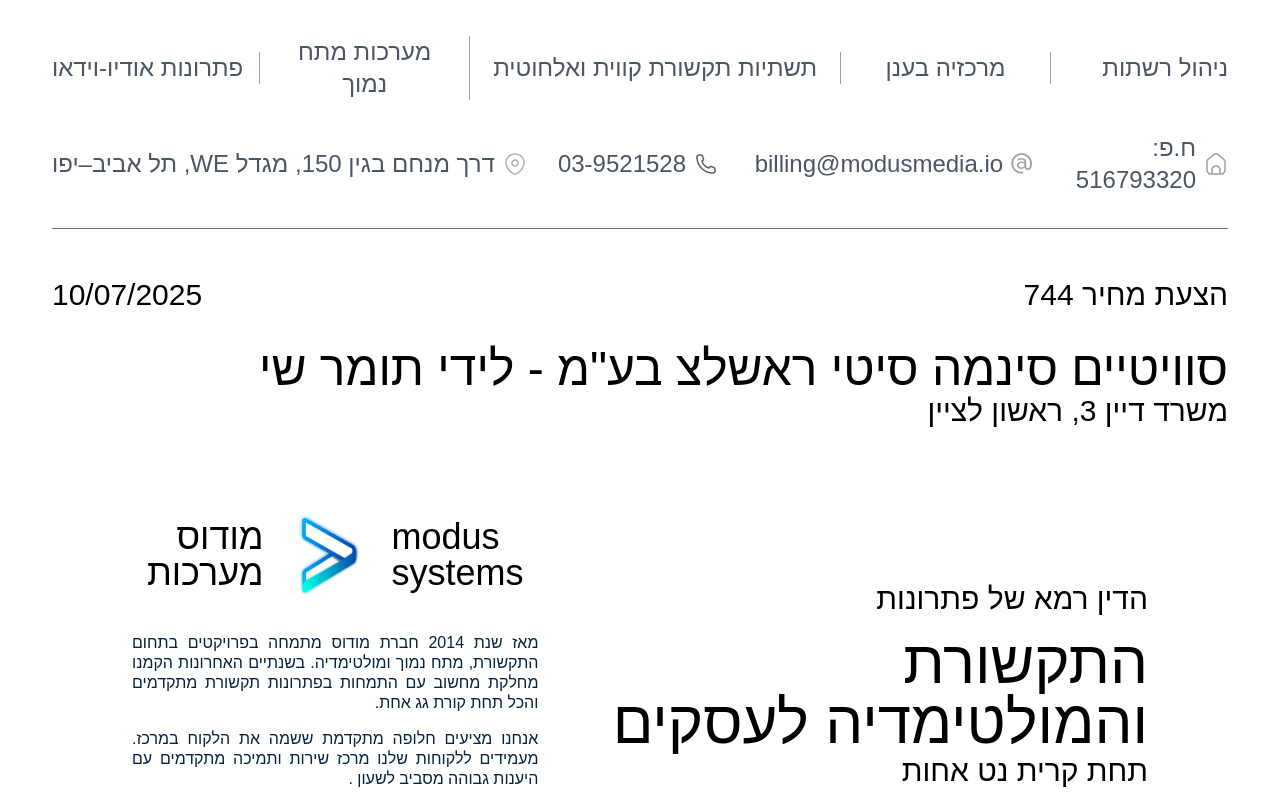
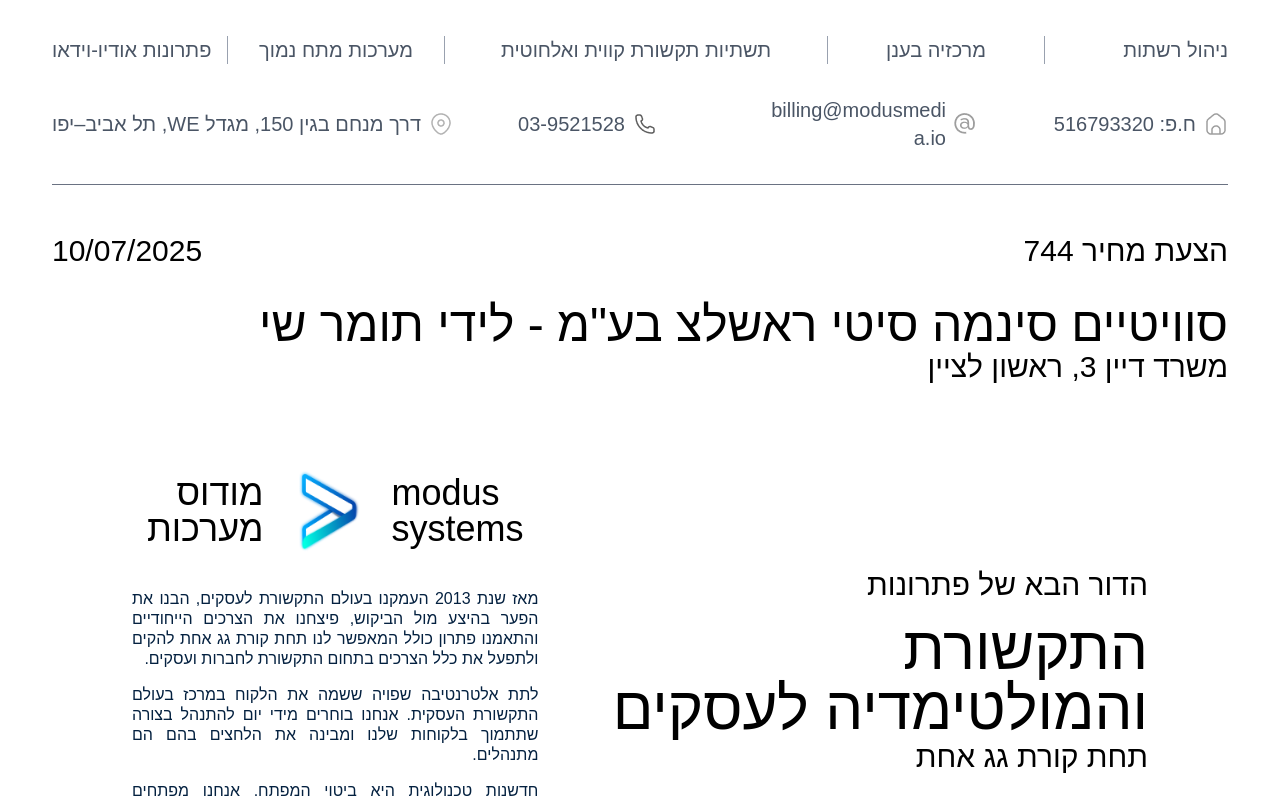
Before and after one commit to MirHussain14/Modus-Media-System, a React (Vite) app: page / in a window 1280 px wide. Shown: the part 380-1180 px from the top of the page. Built offline with nearby package versions, Linux system fonts and the light colour scheme; a web font is replaced by a local one; what dropbox, monday-sdk-js would draw is missing.

Commit message:
For Deployment

```diff
--- a/src/Invoice.jsx
+++ b/src/Invoice.jsx
@@ -33,7 +33,7 @@
         </button>
       </div>
       <div
-        className={`absolute left-5 -bottom-[21%] md:left-30 md:-bottom-[28%] ${
+        className={`absolute left-5 -bottom-[21%] md:left-[20%] md:-bottom-[28%] ${
           mode === "dark" ? "bg-[#042140]" : "bg-white"
         } w-24 h-24 md:w-40 md:h-40 rounded-full flex justify-center items-center`}
       >
@@ -70,7 +70,7 @@
         <div
           className={`flex justify-between items-center ${
             mode === "dark" ? "text-white" : "text-gray-600"
-          } text-2xl`}
+          } text-xl`}
         >
           <div className="flex-1">ניהול רשתות</div>
           <div className="text-center flex-1 border-r border-gray-400 px-4">
@@ -118,7 +118,7 @@
         <div
           className={`flex justify-between items-center ${
             mode === "dark" ? "text-white" : "text-gray-600"
-          } text-2xl`}
+          } text-xl`}
         >
           <div className="flex items-center gap-2 flex-1">
             <img src="/Home.png" alt="" />
@@ -126,7 +126,7 @@
           </div>
           <div className="flex items-center gap-2 flex-1 justify-center px-4">
             <img src="/@.png" alt="" />
-            <span>billing@modusmedia.io</span>
+            <span>billing@modusmedi a.io</span>
           </div>
           <div className="flex items-center gap-2 flex-1 justify-center px-4">
             <img src="/call.png" alt="" />
@@ -215,7 +215,7 @@
 
 const TableHeader = ({ mode }) => {
   return (
-    <div className="md:px-6">
+    <div className="md:px-10 ">
       <div className="flex justify-between md:gap-4 px-4 font-medium">
         <div
           className={`text-xs md:opacity-[80%] ${
@@ -239,7 +239,7 @@
           מחיר יח'
         </div>
         <div
-          className={`md:text-center text-xs md:opacity-[80%] ${
+          className={`md:text-left text-xs md:opacity-[80%] ${
             mode === "dark" ? "text-white" : "text-[#042140]"
           } md:text-2xl flex-1`}
         >
@@ -275,7 +275,7 @@
           <div className="flex-1"></div>
           <div className="flex-1"></div>
           <div
-            className={`text-center font-bold ${
+            className={`text-left font-bold ${
               mode === "dark" ? "text-white" : " text-gradient"
             } text-xs md:text-2xl md:flex-1`}
           >
@@ -289,7 +289,7 @@
   const [showPopup, setShowPopup] = React.useState(false);
   const isLongSubtitle = subtitle && subtitle.length > 150;
   const truncatedSubtitle = isLongSubtitle
-    ? subtitle.slice(0, 150) + "..."
+    ? subtitle.slice(0, 350) + "..."
     : subtitle;
 
   return (
@@ -300,12 +300,12 @@
           <div
             className="absolute inset-0 w-full h-full"
             style={{
-              backdropFilter: 'blur(8px)',
-              WebkitBackdropFilter: 'blur(8px)',
+              backdropFilter: "blur(8px)",
+              WebkitBackdropFilter: "blur(8px)",
               background:
-                mode === 'dark'
-                  ? 'rgba(4, 33, 64, 0.50)'
-                  : 'rgba(255,255,255,0.50)',
+                mode === "dark"
+                  ? "rgba(4, 33, 64, 0.50)"
+                  : "rgba(255,255,255,0.50)",
               zIndex: 0,
             }}
             onClick={() => setShowPopup(false)}
@@ -314,17 +314,22 @@
           <div
             className="relative z-10 rounded-3xl py-12 pe-2 ps-8 mx-auto w-[400px]"
             style={{
-              boxShadow: '0 8px 10px rgba(0,0,0,0.12)',
-              background: mode === 'dark'
-                ? 'linear-gradient(#042140, #042140) padding-box, linear-gradient(90deg, rgba(5,172,252,0.4) 0%, rgba(5,71,172,0.4) 50%, rgba(2,230,219,0.4) 100%) border-box'
-                : 'linear-gradient(#fff, #fff) padding-box, linear-gradient(90deg, rgba(5,172,252,0.4) 0%, rgba(5,71,172,0.4) 50%, rgba(2,230,219,0.4) 100%) border-box',
-              border: '2px solid transparent',
+              boxShadow: "0 8px 10px rgba(0,0,0,0.12)",
+              background:
+                mode === "dark"
+                  ? "linear-gradient(#042140, #042140) padding-box, linear-gradient(90deg, rgba(5,172,252,0.4) 0%, rgba(5,71,172,0.4) 50%, rgba(2,230,219,0.4) 100%) border-box"
+                  : "linear-gradient(#fff, #fff) padding-box, linear-gradient(90deg, rgba(5,172,252,0.4) 0%, rgba(5,71,172,0.4) 50%, rgba(2,230,219,0.4) 100%) border-box",
+              border: "2px solid transparent",
             }}
           >
             {/* Close button */}
             <button
               className={`absolute top-4 right-4 flex items-center justify-center transition-colors rounded-full cursor-pointer w-8 h-8
-                ${mode === 'dark' ? 'bg-[#031428] text-white' : 'bg-gray-300 text-[#042140]'}
+                ${
+                  mode === "dark"
+                    ? "bg-[#031428] text-white"
+                    : "bg-gray-300 text-[#042140]"
+                }
               `}
               onClick={() => setShowPopup(false)}
             >
@@ -333,7 +338,9 @@
 
             {/* Content */}
             <p
-              className={`text-right w-full mt-4 ${mode === 'dark' ? 'text-white' : 'text-black'}`}
+              className={`text-right w-full mt-4 ${
+                mode === "dark" ? "text-white" : "text-black"
+              }`}
               dir="rtl"
             >
               <span className="text-3xl my-2 block">{description} :</span>
@@ -342,8 +349,8 @@
           </div>
         </div>
       )}
-      <div className="md:px-6">
-        <div className="flex justify-between gap-4 px-4 md:px-6 py-2 border-b border-gray-300">
+      <div className="md:px-12">
+        <div className="flex justify-between gap-4 py-2 border-b border-gray-300">
           <div className="text-right flex-3">
             <div
               className={`font-medium text-xs md:text-2xl ${
@@ -390,7 +397,7 @@
             {unitPrice} ₪
           </div>
           <div
-            className={`text-center text-xs md:text-2xl font-medium ${
+            className={`text-left text-xs md:text-2xl font-medium ${
               mode === "dark" ? "text-white" : "text-gray-800"
             } flex-1`}
           >
@@ -402,7 +409,13 @@
   );
 };
 
-const PricingTable = ({ title, mode, items = [], showDownload = false, onDownloadClick }) => {
+const PricingTable = ({
+  title,
+  mode,
+  items = [],
+  showDownload = false,
+  onDownloadClick,
+}) => {
   // Calculate total price
   const totalPrice = items.reduce((sum, item) => {
     const price = parseFloat(item.totalPrice) || 0;
@@ -547,7 +560,7 @@
               mode === "dark" ? "text-white" : "text-black"
             }`}
           >
-            הדין רמא של פתרונות
+            הדור הבא של פתרונות{" "}
           </h1>
           <h2
             className={`text-3xl md:text-6xl ${
@@ -568,7 +581,7 @@
               mode === "dark" ? "text-white" : "text-black"
             }`}
           >
-            תחת קרית נט אחות
+            תחת קורת גג אחת{" "}
           </p>
         </div>
         <div className="left md:w-[40%] flex flex-col items-center">
@@ -601,25 +614,27 @@
               mode === "dark" ? "text-white" : "text-[#042140]"
             } md:text-justify text-sm mb-4 md:text-base leading-5`}
           >
-            מאז שנת 2014 חברת מודוס מתמחה בפרויקטים בתחום התקשורת, מתח נמוך
-            ומולטימדיה. בשנתיים האחרונות הקמנו מחלקת מחשוב עם התמחות בפתרונות
-            תקשורת מתקדמים והכל תחת קורת גג אחת.
+            מאז שנת 2013 העמקנו בעולם התקשורת לעסקים, הבנו את הפער בהיצע מול
+            הביקוש, פיצחנו את הצרכים הייחודיים והתאמנו פתרון כולל המאפשר לנו תחת
+            קורת גג אחת להקים ולתפעל את כלל הצרכים בתחום התקשורת לחברות ועסקים.
           </p>
           <p
             className={`text-center ${
               mode === "dark" ? "text-white" : "text-[#042140]"
             } md:text-justify text-sm mb-4 md:text-base leading-5`}
           >
-            אנחנו מציעים חלופה מתקדמת ששמה את הלקוח במרכז. מעמידים ללקוחות שלנו
-            מרכז שירות ותמיכה מתקדמים עם היענות גבוהה מסביב לשעון .
+            לתת אלטרנטיבה שפויה ששמה את הלקוח במרכז בעולם התקשורת העסקית. אנחנו
+            בוחרים מידי יום להתנהל בצורה שתתמוך בלקוחות שלנו ומבינה את הלחצים
+            בהם הם מתנהלים.
           </p>
           <p
             className={`text-center ${
               mode === "dark" ? "text-white" : "text-[#042140]"
             } md:text-justify text-sm mb-4 md:text-base leading-5`}
           >
-            נמשיך לפתח מוצרים וממשקים "אין האוס" כחול-לבן, כדיי להוביל את השוק
-            לצד לקוחותינו , בחוד החנית הטכנולוגית.
+            חדשנות טכנולוגית היא ביטוי המפתח. אנחנו מפתחים פתרונות תוכנה שיקלו
+            על הלקוח, בונים גשרים על ידי פיתוח ממשקים ודואגים לספק פתרונות
+            יצירתיים וחכמים לבעיות היומיות איתן הלקוח מתמודד.
           </p>
         </div>
       </div>
@@ -798,10 +813,11 @@
     setToastMessage("📄 Generating PDF...");
 
     try {
-      await new Promise(resolve => setTimeout(resolve, 2000));
+      await new Promise((resolve) => setTimeout(resolve, 2000));
 
       // Get the element to capture
-      const element = document.querySelector(".PDF") || document.querySelector("body");
+      const element =
+        document.querySelector(".PDF") || document.querySelector("body");
       if (!element) {
         throw new Error("Element not found");
       }
@@ -810,8 +826,8 @@
       const pngDataUrl = await domtoimage.toPng(element, {
         quality: 1,
         style: {
-          'box-shadow': 'none'
-        }
+          "box-shadow": "none",
+        },
       });
 
       // Get actual element dimensions
@@ -823,8 +839,8 @@
       const pdfHeight = elementHeight * 0.264583;
 
       // Create PDF with dynamic height based on content
-      const pdf = new jsPDF('p', 'mm', [pdfWidth, pdfHeight]);
-      pdf.addImage(pngDataUrl, 'PNG', 0, 0, pdfWidth, pdfHeight);
+      const pdf = new jsPDF("p", "mm", [pdfWidth, pdfHeight]);
+      pdf.addImage(pngDataUrl, "PNG", 0, 0, pdfWidth, pdfHeight);
 
       // Generate filename
       let subitemName = "";
@@ -835,8 +851,10 @@
       }
 
       const now = new Date();
-      const dateStr = now.toLocaleDateString('he-IL').replace(/\//g, '.');
-      const timeStr = now.toLocaleTimeString('he-IL', {hour12: false}).replace(/:/g, '.');
+      const dateStr = now.toLocaleDateString("he-IL").replace(/\//g, ".");
+      const timeStr = now
+        .toLocaleTimeString("he-IL", { hour12: false })
+        .replace(/:/g, ".");
 
       const fileName = `מודוס מדיה הצעה ${subitemName} ${dateStr}.${timeStr}.pdf`;
 
@@ -860,7 +878,6 @@
       } catch (uploadError) {
         console.error("Upload error:", uploadError);
       }
-
     } catch (error) {
       console.error("PDF generation failed:", error);
       setPdfGenerating(false);
@@ -879,7 +896,7 @@
 
     // Create download link
     const url = URL.createObjectURL(pdfFile);
-    const link = document.createElement('a');
+    const link = document.createElement("a");
     link.href = url;
     link.download = pdfFile.name;
     document.body.appendChild(link);
@@ -920,7 +937,9 @@
           setLoading(false);
         });
     });
-    return () => { isMounted = false; };
+    return () => {
+      isMounted = false;
+    };
   }, [itemId]);
 
   if (error) {
@@ -966,7 +985,10 @@
 
         {/* Toast Notification for PDF Status */}
         {showToast && (
-          <div className="fixed bottom-4 right-4 bg-gray-900 text-white px-4 py-2 rounded-lg shadow-lg z-50 animate-fade-in-out" style={{minWidth:'180px',textAlign:'center'}}>
+          <div
+            className="fixed bottom-4 right-4 bg-gray-900 text-white px-4 py-2 rounded-lg shadow-lg z-50 animate-fade-in-out"
+            style={{ minWidth: "180px", textAlign: "center" }}
+          >
             {toastMessage}
           </div>
         )}
--- a/src/InvoicePDF.jsx
+++ b/src/InvoicePDF.jsx
@@ -44,7 +44,7 @@
         <div
           className={`flex justify-between items-center ${
             mode === "dark" ? "text-white" : "text-gray-600"
-          } text-2xl`}
+          } text-xl`}
         >
           <div className="flex-1">ניהול רשתות</div>
           <div className="text-center flex-1 border-r border-gray-400 px-4">
@@ -65,7 +65,7 @@
         <div
           className={`flex justify-between items-center ${
             mode === "dark" ? "text-white" : "text-gray-600"
-          } text-2xl`}
+          } text-xl`}
         >
           <div className="flex items-center gap-2 flex-1">
             <img src="/Home.png" alt="" />
@@ -132,7 +132,7 @@
 // TableHeaderPDF Component
 const TableHeaderPDF = ({ mode }) => {
   return (
-    <div className="px-6">
+    <div className="px-10">
       <div className="flex justify-between gap-4 px-6 font-medium">
         <div
           className={`text-2xl opacity-[80%] ${
@@ -193,7 +193,7 @@
           <div className="flex-1"></div>
           <div className="flex-1"></div>
           <div
-            className={`text-center font-bold ${
+            className={`text-left font-bold ${
               mode === "dark" ? "text-white" : " text-gradient"
             } text-2xl flex-1`}
           >
@@ -240,7 +240,7 @@
           {unitPrice} ₪
         </div>
         <div
-          className={`text-center text-2xl font-medium ${
+          className={`text-left text-2xl font-medium ${
             mode === "dark" ? "text-white" : "text-gray-800"
           } flex-1`}
         >
@@ -364,7 +364,7 @@
               mode === "dark" ? "text-white" : "text-black"
             }`}
           >
-            הדין רמא של פתרונות
+            הדור הבא של פתרונות{" "}
           </h1>
           <h2
             className={`text-6xl ${
@@ -385,7 +385,7 @@
               mode === "dark" ? "text-white" : "text-black"
             }`}
           >
-            תחת קרית נט אחות
+            תחת קורת גג אחת{" "}
           </p>
         </div>
         <div className="left w-[40%] flex flex-col items-center">
@@ -418,25 +418,27 @@
               mode === "dark" ? "text-white" : "text-[#042140]"
             } mb-4`}
           >
-            מאז שנת 2014 חברת מודוס מתמחה בפרויקטים בתחום התקשורת, מתח נמוך
-            ומולטימדיה. בשנתיים האחרונות הקמנו מחלקת מחשוב עם התמחות בפתרונות
-            תקשורת מתקדמים והכל תחת קורת גג אחת.
+            מאז שנת 2013 העמקנו בעולם התקשורת לעסקים, הבנו את הפער בהיצע מול
+            הביקוש, פיצחנו את הצרכים הייחודיים והתאמנו פתרון כולל המאפשר לנו תחת
+            קורת גג אחת להקים ולתפעל את כלל הצרכים בתחום התקשורת לחברות ועסקים.
           </p>
           <p
             className={`text-justify text-base leading-5 ${
               mode === "dark" ? "text-white" : "text-[#042140]"
             } mb-4`}
           >
-            אנחנו מציעים חלופה מתקדמת ששמה את הלקוח במרכז. מעמידים ללקוחות שלנו
-            מרכז שירות ותמיכה מתקדמים עם היענות גבוהה מסביב לשעון .
+            לתת אלטרנטיבה שפויה ששמה את הלקוח במרכז בעולם התקשורת העסקית. אנחנו
+            בוחרים מידי יום להתנהל בצורה שתתמוך בלקוחות שלנו ומבינה את הלחצים
+            בהם הם מתנהלים.
           </p>
           <p
             className={`text-justify text-base leading-5 ${
               mode === "dark" ? "text-white" : "text-[#042140]"
             } mb-4`}
           >
-            נמשיך לפתח מוצרים וממשקים "אין האוס" כחול-לבן, כדיי להוביל את השוק
-            לצד לקוחותינו , בחוד החנית הטכנולוגית.
+            חדשנות טכנולוגית היא ביטוי המפתח. אנחנו מפתחים פתרונות תוכנה שיקלו
+            על הלקוח, בונים גשרים על ידי פיתוח ממשקים ודואגים לספק פתרונות
+            יצירתיים וחכמים לבעיות היומיות איתן הלקוח מתמודד.
           </p>
         </div>
       </div>
@@ -569,7 +571,7 @@
 };
 
 // InvoicePDF Component
-const InvoicePDF = ({mode}) => {
+const InvoicePDF = ({ mode }) => {
   const [recurringItems, setRecurringItems] = useState([]);
   const [oneTimeItems, setOneTimeItems] = useState([]);
   const [loading, setLoading] = useState(true);
```
